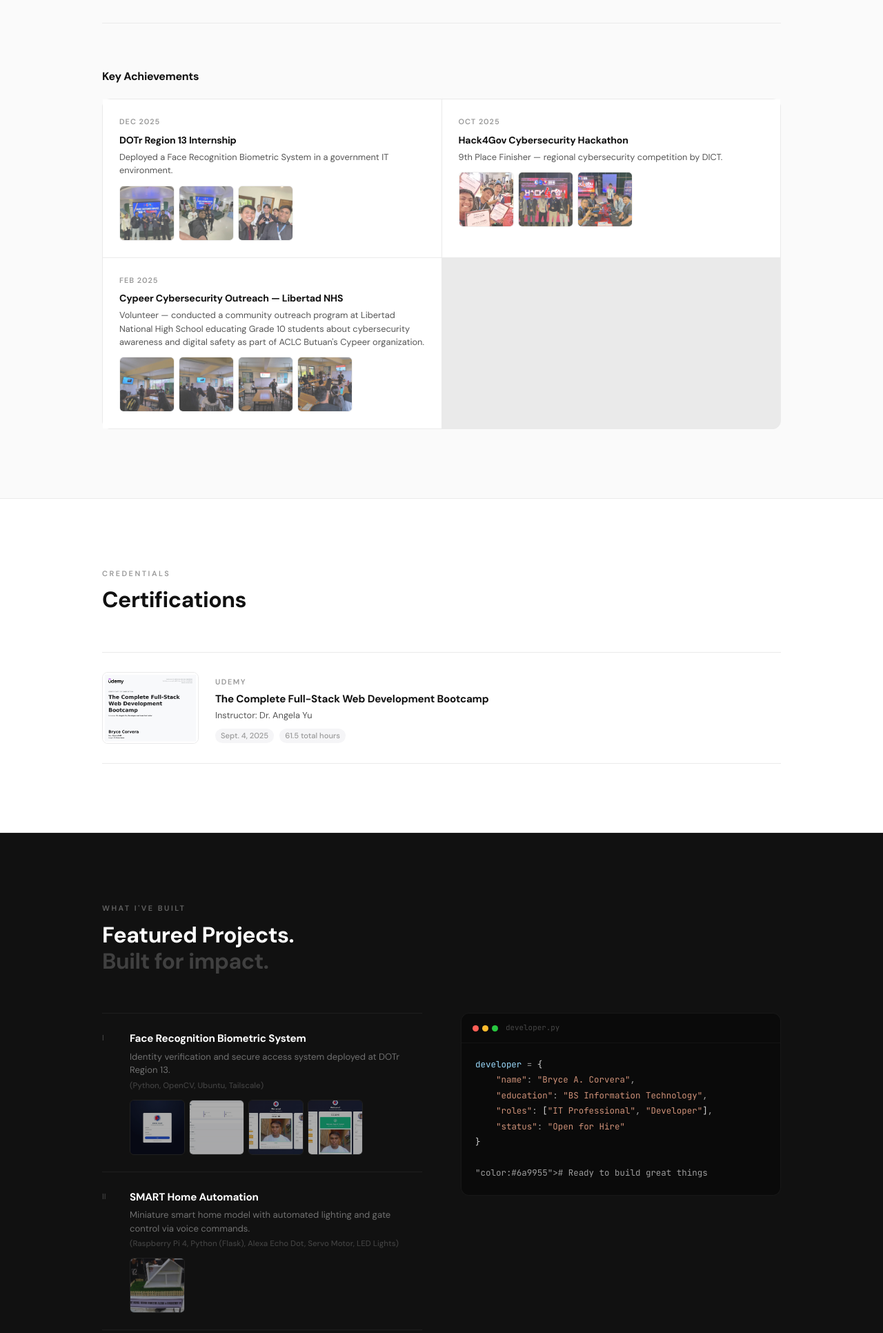
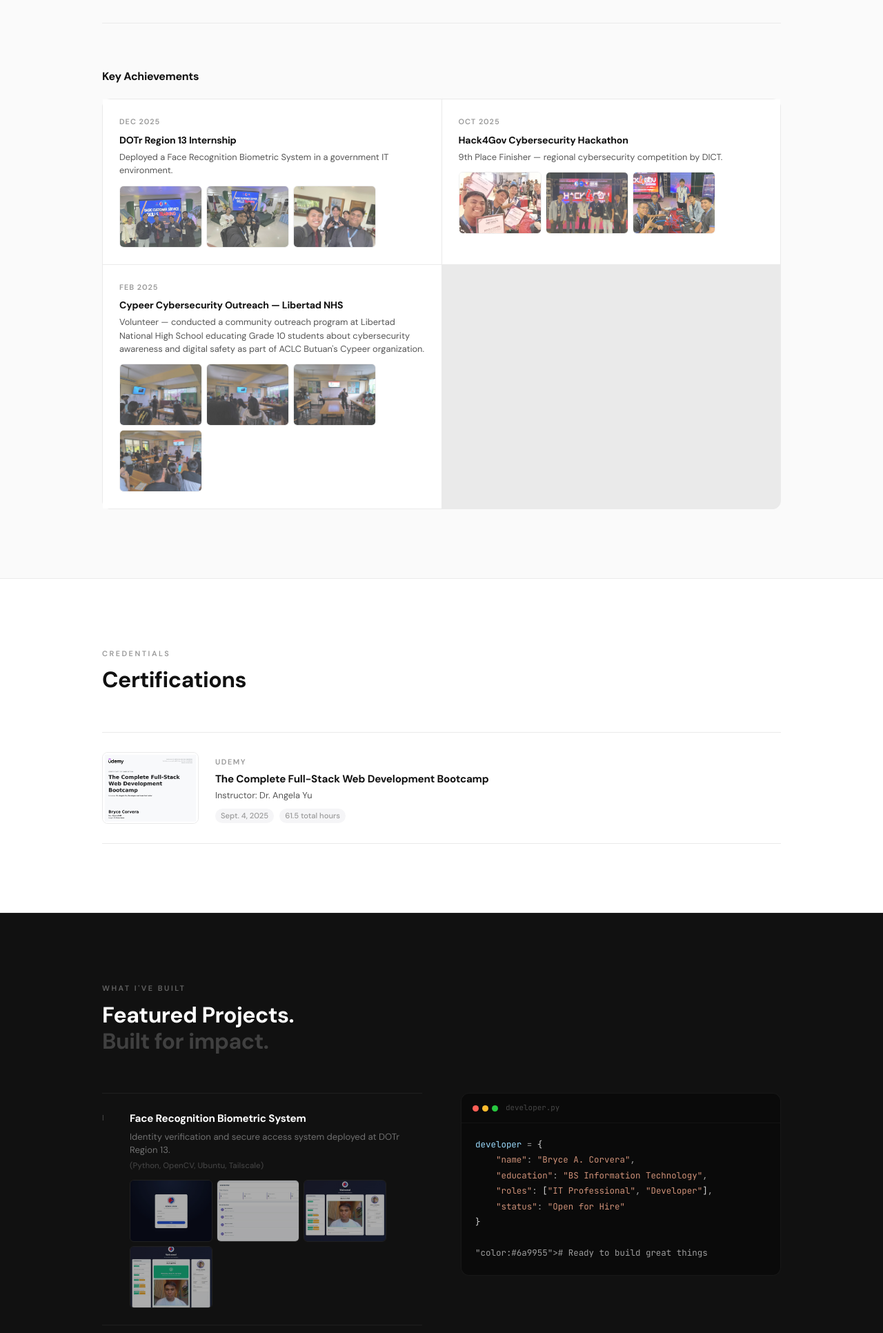
Before and after one commit to Bryzsx/my-portfolio, a Flask app: page / in a window 1280 px wide. Shown: the part 1987-3919 px from the top of the page at 69% size. Run offline with Flask 3, Linux system fonts and the light colour scheme.

Commit message:
Increase thumbnails to 120x90
Made-with: Cursor

```diff
--- a/static/css/style.css
+++ b/static/css/style.css
@@ -521,8 +521,8 @@ button { font-family: var(--font); }
 }
 
 .ach-thumb {
-    width: 80px;
-    height: 80px;
+    width: 120px;
+    height: 90px;
     border-radius: 6px;
     overflow: hidden;
     border: 1px solid var(--border);
@@ -731,8 +731,8 @@ button { font-family: var(--font); }
 }
 
 .proj-thumb {
-    width: 80px;
-    height: 80px;
+    width: 120px;
+    height: 90px;
     border-radius: 6px;
     overflow: hidden;
     border: 1px solid rgba(255,255,255,0.1);
```
